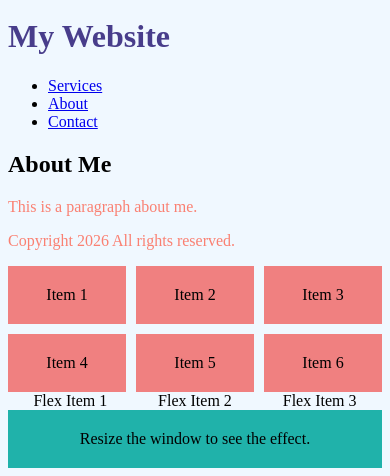
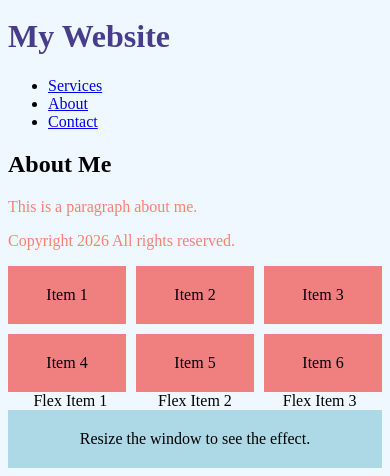
Before and after one commit to Ristoona/websivuston_kehittaminen_syksy2026, a plain HTML site: page ws_04/index.html in a window 390 px wide. Shown: the part 2009-2485 px from the top of the page. Drawn offline with Linux system fonts and the light colour scheme.

Commit message:
Add responsive styles for .responsive-box based on screen width

```diff
--- a/ws_04/main.css
+++ b/ws_04/main.css
@@ -129,6 +129,11 @@ input[type="submit"]:hover {
     padding: 20px;
     text-align: center;
 }
+@media (max-width: 600px) {
+    .responsive-box {
+        background-color: lightblue;
+    }
+}
 @media (min-width: 601px) {
     .responsive-box {
         background-color: lightcoral;
```
